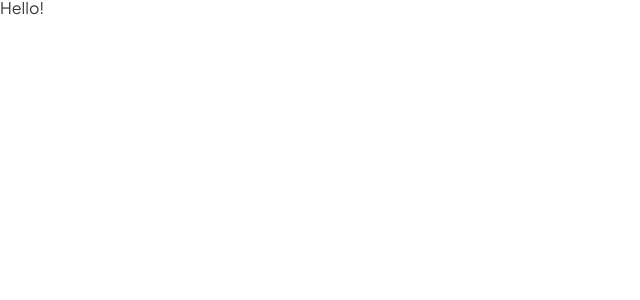
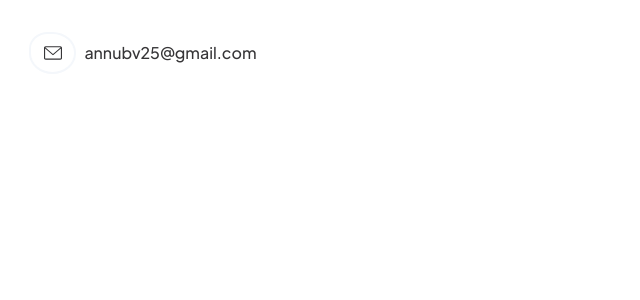
Before and after one commit to annubv/annubv.github.io, a Next.js app: page / in a window 1280 px wide. Shown: the top 300 px of the page, without its empty margins (0-640 px from the left). Built offline with nearby package versions, Linux system fonts and the light colour scheme.

Commit message:
Initailized Navrbar

```diff
--- /dev/null
+++ b/common/icons/MailIcon.js
@@ -0,0 +1,15 @@
+const MailIcon = () => {
+  return (
+    <svg
+      fill="currentColor"
+      height="18"
+      viewBox="0 0 479.058 479.058"
+      width="18"
+      xmlns="http://www.w3.org/2000/svg"
+    >
+      <path d="m434.146 59.882h-389.234c-24.766 0-44.912 20.146-44.912 44.912v269.47c0 24.766 20.146 44.912 44.912 44.912h389.234c24.766 0 44.912-20.146 44.912-44.912v-269.47c0-24.766-20.146-44.912-44.912-44.912zm0 29.941c2.034 0 3.969.422 5.738 1.159l-200.355 173.649-200.356-173.649c1.769-.736 3.704-1.159 5.738-1.159zm0 299.411h-389.234c-8.26 0-14.971-6.71-14.971-14.971v-251.648l199.778 173.141c2.822 2.441 6.316 3.655 9.81 3.655s6.988-1.213 9.81-3.655l199.778-173.141v251.649c-.001 8.26-6.711 14.97-14.971 14.97z" />
+    </svg>
+  );
+};
+
+export default MailIcon;
--- /dev/null
+++ b/components/Navbar/index.js
@@ -0,0 +1,61 @@
+import styled from "styled-components";
+import MailIcon from "../../common/icons/MailIcon";
+import { CONTACT_EMAIL } from "../../constants/contactDetails";
+
+const NavbarWrapper = styled.div`
+  padding: 2rem 1.8rem;
+  display: flex;
+  justify-content: space-between;
+`;
+
+const MailSection = styled.div`
+  display: flex;
+  align-items: center;
+`;
+
+const MailButton = styled.a`
+  padding: 0.6rem 0.8rem 0.5rem 0.8rem;
+  background: none;
+  border: 2px solid ${(props) => props.theme.border};
+  border-radius: 40% 50% 50% 50%;
+  margin-right: 0.5rem;
+`;
+
+const IconContainer = styled.div`
+  color: ${(props) => props.theme.text};
+`;
+
+const MailText = styled.a`
+  text-decoration: none;
+  color: ${(props) => props.theme.text};
+  font-family: "PlusJakartaSans";
+  font-weight: 500;
+`;
+
+const Navbar = () => {
+  return (
+    <NavbarWrapper>
+      <MailSection>
+        <MailButton
+          href={`mailto:${CONTACT_EMAIL}`}
+          target="_blank"
+          rel="noopener noreferrer"
+        >
+          <IconContainer>
+            <MailIcon />
+          </IconContainer>
+        </MailButton>
+
+        <MailText
+          href={`mailto:${CONTACT_EMAIL}`}
+          target="_blank"
+          rel="noopener noreferrer"
+        >
+          {CONTACT_EMAIL}
+        </MailText>
+      </MailSection>
+    </NavbarWrapper>
+  );
+};
+
+export default Navbar;
--- /dev/null
+++ b/constants/contactDetails.js
@@ -0,0 +1 @@
+export const CONTACT_EMAIL = "annubv25@gmail.com";
--- a/pages/index.js
+++ b/pages/index.js
@@ -1,7 +1,6 @@
 import Head from "next/head";
 import styled from "styled-components";
-
-const CustomDiv = styled.div``;
+import Navbar from "../components/Navbar";
 
 export default function Home() {
   return (
@@ -10,7 +9,7 @@
         <title>Anubhav</title>
         <link rel="icon" href="/favicon.ico" />
       </Head>
-      <CustomDiv>Hello!</CustomDiv>
+      <Navbar />
     </div>
   );
 }
--- a/styles/themeConfig.js
+++ b/styles/themeConfig.js
@@ -1,17 +1,19 @@
 import { createGlobalStyle } from "styled-components";
 
 export const lightTheme = {
-  body: "#FFF",
+  body: "#FFFFFF",
   text: "#363537",
   toggleBorder: "#FFF",
   background: "#363537",
+  border: "#F4F7FB",
 };
 
 export const darkTheme = {
-  body: "#363537",
+  body: "#000000",
   text: "#FAFAFA",
   toggleBorder: "#6B8096",
   background: "#999",
+  border: "#20252B",
 };
 
 export const GlobalStyles = createGlobalStyle`
```
